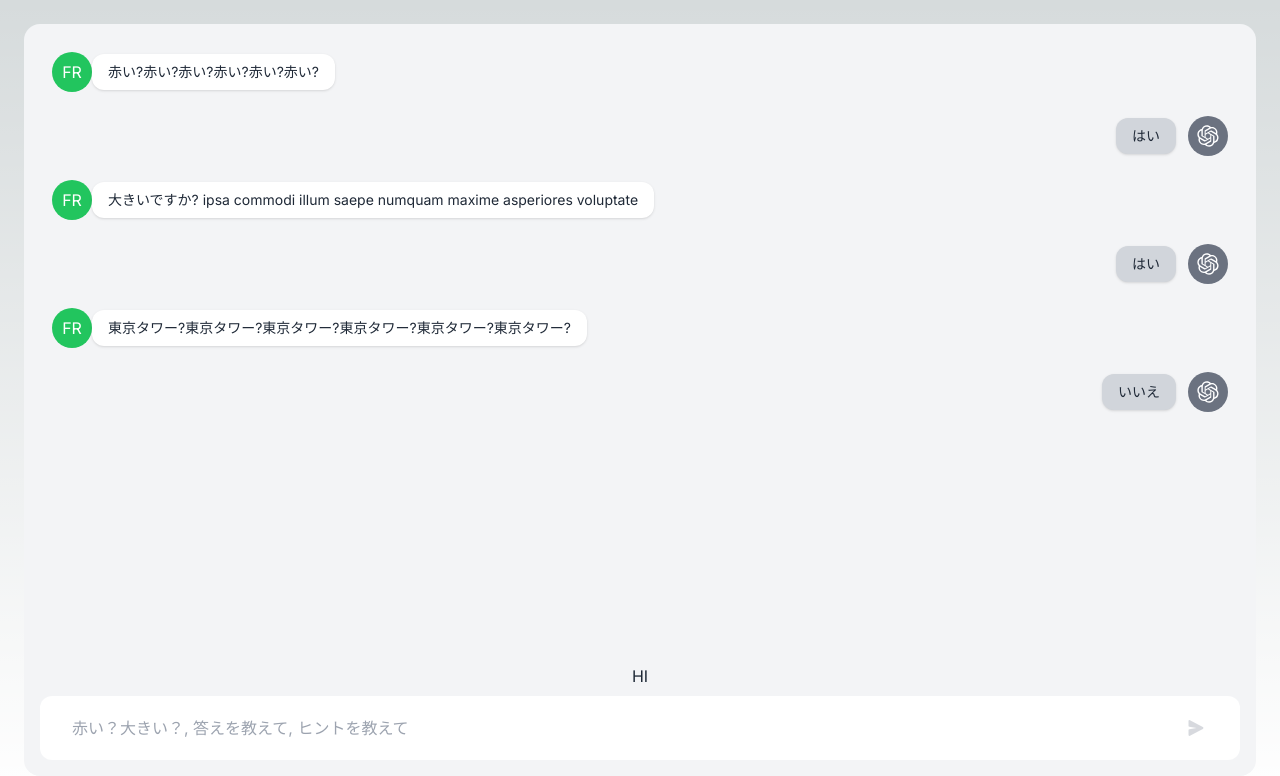
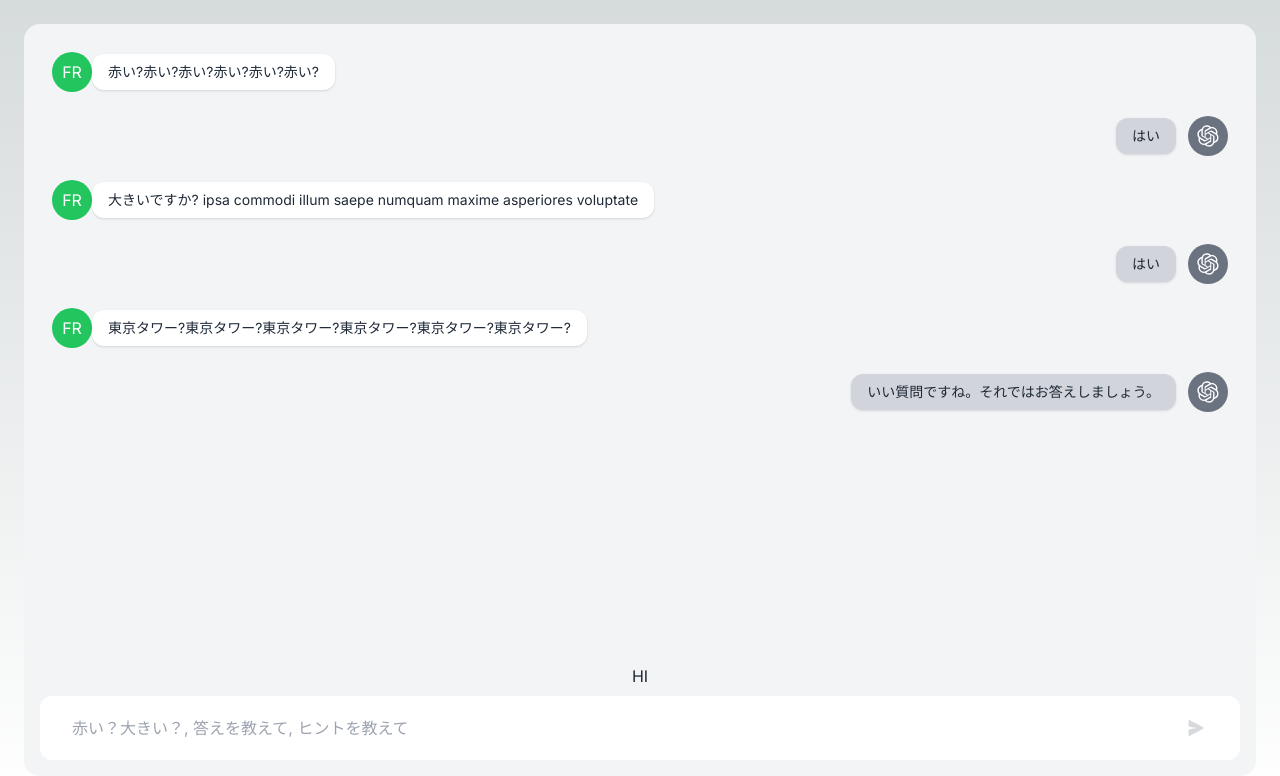
Before and after one commit to ryofujimotox/nextjs-game-quiz, a Next.js app: page / in a window 1280 px wide. Shown: the top 776 px of the page. Built offline with nearby package versions, Linux system fonts and the light colour scheme.

Commit message:
⚡️message_gpt -> chat-messages/messages

```diff
--- a/src/app/message.tsx
+++ b/src/app/message.tsx
@@ -1,7 +1,7 @@
 "use client";
 
 import { useState } from "react";
-import { Messages, TypeMessage } from "../ui/message_gpt";
+import { Messages, TypeMessage } from "../ui/chat-messages/messages";
 
 const Message = ({ list: initialize_list }: { list: TypeMessage[] }) => {
   const [list, setList] = useState<TypeMessage[]>(initialize_list);
@@ -10,7 +10,11 @@ const Message = ({ list: initialize_list }: { list: TypeMessage[] }) => {
     setList((_list) => {
       return _list.map((_val) => {
         if (_val.id == 3) {
-          _val.is_yes = true;
+          _val.is_yes = !_val.is_yes;
+          return _val;
+        }
+        if (_val.id == 2) {
+          _val.is_yes = !_val.is_yes;
           return _val;
         }
         return _val;
--- /dev/null
+++ b/src/ui/chat-messages/messages.tsx
@@ -0,0 +1,93 @@
+"use client";
+
+import TypingAnimation from "../typing-animation";
+import { memo, useEffect, useState } from "react";
+
+import { WrapperMessages, WrapperMessageMe, WrapperMessageGPT } from "./styles";
+
+// idなし
+interface TypeMessageElement {
+  text: string;
+
+  is_yes?: boolean;
+  reason: string;
+}
+
+// idあり
+interface TypeMessage extends TypeMessageElement {
+  id: number;
+}
+
+const Messages = ({ message_list }: { message_list: TypeMessage[] }) => {
+  return (
+    <WrapperMessages>
+      {message_list.map((_message, i) => {
+        const isLastData = message_list.length - 1 == i;
+
+        return (
+          <Message
+            key={_message.id}
+            data={_message}
+            isYes={_message.is_yes}
+            isLast={isLastData}
+          />
+        );
+      })}
+    </WrapperMessages>
+  );
+};
+
+const Message = memo(
+  ({
+    data,
+    isYes, //変更監視用
+    isLast,
+  }: {
+    data: TypeMessage;
+    isYes?: boolean;
+    isLast: boolean;
+  }) => {
+    return (
+      <div>
+        <MessageMe text={data.text} />
+        <MessageGPT is_yes={data.is_yes} isLast={isLast} />
+      </div>
+    );
+  }
+);
+
+const MessageMe = ({ text }: { text: string }) => {
+  return (
+    <WrapperMessageMe>
+      <div>{text}</div>
+    </WrapperMessageMe>
+  );
+};
+
+const MessageGPT = ({
+  is_yes,
+  isLast,
+}: {
+  is_yes?: boolean;
+  isLast: boolean;
+}) => {
+  const [text, setText] = useState("");
+  useEffect(() => {
+    if (typeof is_yes === "undefined") {
+      if (isLast) {
+        setText("いい質問ですね。それではお答えしましょう。");
+      }
+    } else {
+      setText(is_yes ? "はい" : "いいえ");
+    }
+  }, [isLast, is_yes]);
+
+  return (
+    <WrapperMessageGPT>
+      <TypingAnimation text={text} typingSpeed={100} />
+    </WrapperMessageGPT>
+  );
+};
+
+export { Messages };
+export type { TypeMessage };
--- a/src/ui/message_gpt.tsx
+++ b/src/ui/chat-messages/styles.tsx
@@ -1,106 +1,3 @@
-"use client";
-
-import TypingAnimation from "./typing-animation";
-import { memo } from "react";
-
-// idなし
-interface TypeMessageElement {
-  text: string;
-
-  is_yes?: boolean;
-  reason: string;
-}
-
-// idあり
-interface TypeMessage extends TypeMessageElement {
-  id: number;
-}
-
-const Messages = ({ message_list }: { message_list: TypeMessage[] }) => {
-  return (
-    <div className="flex flex-col h-full overflow-x-auto mb-4">
-      <div className="flex flex-col h-full">
-        {message_list.map((_message, i) => {
-          const isLastData = message_list.length - 1 == i;
-
-          return (
-            <Message
-              key={_message.id}
-              data={_message}
-              isYes={_message.is_yes}
-              isLast={isLastData}
-            />
-          );
-        })}
-      </div>
-    </div>
-  );
-};
-
-const Message = memo(
-  ({
-    data,
-    isYes, //変更監視用
-    isLast,
-  }: {
-    data: TypeMessage;
-    isYes?: boolean;
-    isLast: boolean;
-  }) => {
-    return (
-      <div>
-        <MessageMe text={data.text} />
-
-        <MessageGPT is_yes={data.is_yes} isLast={isLast} />
-      </div>
-    );
-  }
-);
-
-const MessageMe = ({ text }: { text: string }) => {
-  return (
-    <div className="col-start-1 col-end-8 p-3 rounded-lg">
-      <div className="flex flex-row items-center">
-        <IconMe />
-
-        <div
-          className={`relative mr-3 text-sm py-2 px-4 shadow rounded-xl bg-white`}
-        >
-          <div>{text}</div>
-        </div>
-      </div>
-    </div>
-  );
-};
-
-const MessageGPT = ({
-  is_yes,
-  isLast,
-}: {
-  is_yes?: boolean;
-  isLast: boolean;
-}) => {
-  const text = is_yes ? "はい" : "いいえ";
-
-  return (
-    <div className="col-start-6 col-end-13 p-3 rounded-lg">
-      <div className="flex items-center justify-start flex-row-reverse">
-        <IconChatGPT />
-
-        <div
-          className={`relative mr-3 text-sm py-2 px-4 shadow rounded-xl bg-gray-300`}
-        >
-          {isLast ? (
-            <TypingAnimation text={text} typingSpeed={100} />
-          ) : (
-            <div>{text}</div>
-          )}
-        </div>
-      </div>
-    </div>
-  );
-};
-
 const IconMe = () => {
   return (
     <div className="flex items-center justify-center h-10 w-10 rounded-full bg-green-500 flex-shrink-0 text-white">
@@ -139,5 +36,44 @@ const IconChatGPT = () => {
   );
 };
 
-export { Messages };
-export type { TypeMessage };
+const WrapperMessages = ({ children }: { children: any }) => {
+  return (
+    <div className="flex flex-col h-full overflow-x-auto mb-4">
+      <div className="flex flex-col h-full">{children}</div>
+    </div>
+  );
+};
+
+const WrapperMessageGPT = ({ children }: { children: React.ReactNode }) => {
+  return (
+    <div className="col-start-6 col-end-13 p-3 rounded-lg">
+      <div className="flex items-center justify-start flex-row-reverse">
+        <IconChatGPT />
+
+        <div
+          className={`relative mr-3 text-sm py-2 px-4 shadow rounded-xl bg-gray-300`}
+        >
+          {children}
+        </div>
+      </div>
+    </div>
+  );
+};
+
+const WrapperMessageMe = ({ children }: { children: React.ReactNode }) => {
+  return (
+    <div className="col-start-1 col-end-8 p-3 rounded-lg">
+      <div className="flex flex-row items-center">
+        <IconMe />
+
+        <div
+          className={`relative mr-3 text-sm py-2 px-4 shadow rounded-xl bg-white`}
+        >
+          {children}
+        </div>
+      </div>
+    </div>
+  );
+};
+
+export { WrapperMessages, WrapperMessageMe, WrapperMessageGPT };
```
